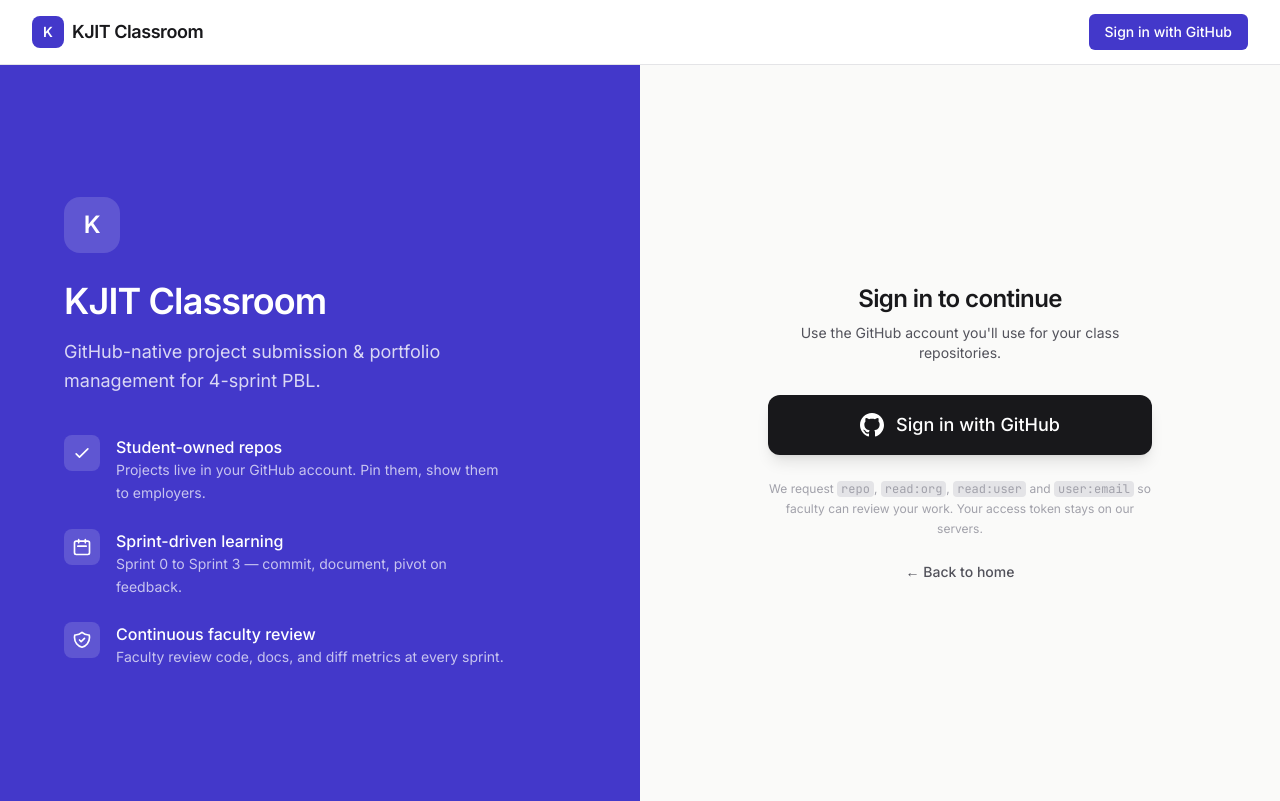
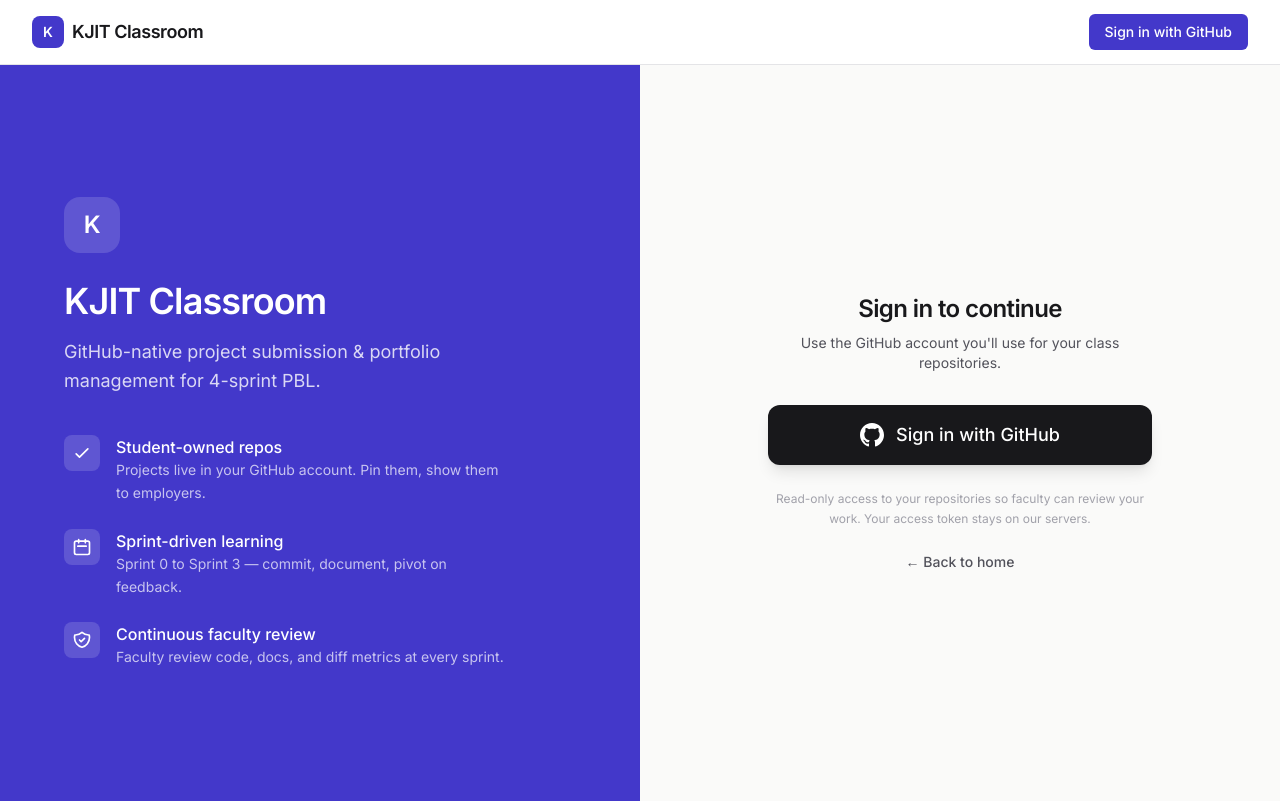
Before and after one commit to Jeffin03/kjit-classroom, a Next.js app: page /signin in a window 1280 px wide. Built offline with nearby package versions, Linux system fonts and the light colour scheme; no server answers.

Commit message:
refactor: drop classic OAuth scopes for GitHub App sign-in

```diff
--- a/src/app/signin/SignIn.tsx
+++ b/src/app/signin/SignIn.tsx
@@ -146,12 +146,8 @@ export default function SignIn({
           )}
 
           <p className="mt-6 text-xs text-[var(--color-ink-faint)] leading-relaxed">
-            We request <code className="bg-[var(--color-border)] px-1 rounded font-mono" style={{ fontFamily: "var(--font-mono)" }}>repo</code>,{" "}
-            <code className="bg-[var(--color-border)] px-1 rounded font-mono" style={{ fontFamily: "var(--font-mono)" }}>read:org</code>,{" "}
-            <code className="bg-[var(--color-border)] px-1 rounded font-mono" style={{ fontFamily: "var(--font-mono)" }}>read:user</code>{" "}
-            and <code className="bg-[var(--color-border)] px-1 rounded font-mono" style={{ fontFamily: "var(--font-mono)" }}>user:email</code> so
-            faculty can review your work. Your access token stays on our
-            servers.
+            Read-only access to your repositories so faculty can review your
+            work. Your access token stays on our servers.
           </p>
 
           <Link
--- a/src/backend/auth.ts
+++ b/src/backend/auth.ts
@@ -13,11 +13,6 @@ export const { handlers, auth, signIn, signOut } = NextAuth({
     GitHub({
       clientId: process.env.AUTH_GITHUB_ID,
       clientSecret: process.env.AUTH_GITHUB_SECRET,
-      authorization: {
-        params: {
-          scope: "read:user user:email repo read:org",
-        },
-      },
     }),
   ],
   callbacks: {
--- a/src/backend/services/permissions.ts
+++ b/src/backend/services/permissions.ts
@@ -254,7 +254,7 @@ export type AccessResult =
 export interface SessionIdentity {
   /** GitHub login — the value all authorization keys off. */
   login: string
-  /** Per-user OAuth token with the `repo` scope. Never leaves the server. */
+  /** Per-user GitHub App token (Contents: read-only). Never leaves the server. */
   accessToken: string
 }
 
```
Also changed, not shown: 1 other file (tests, documents, lock files or other folders).
